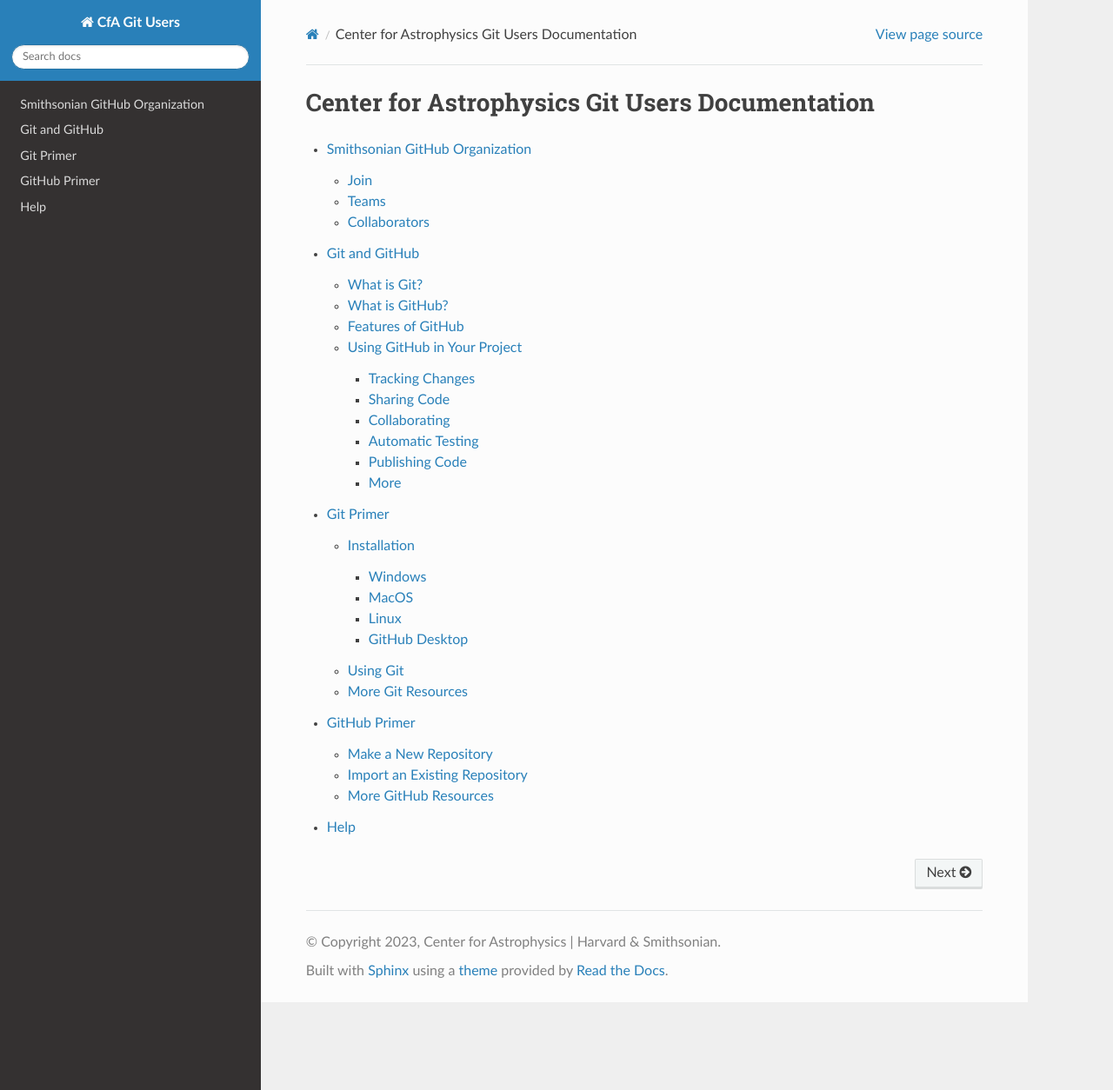
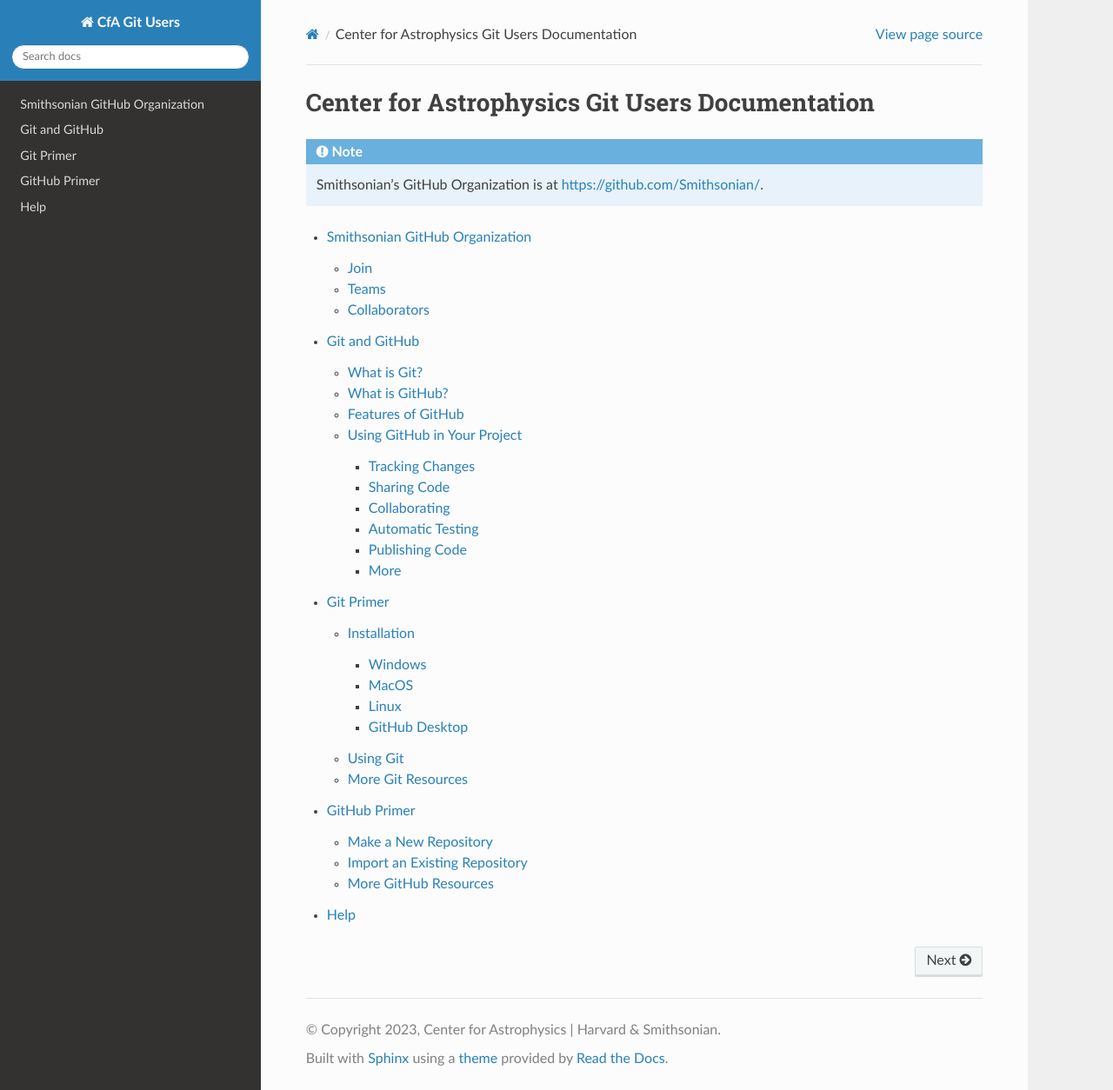
Before and after one commit to Smithsonian/cfa-git-users, a Sphinx documentation site: the page built from docs/index.rst, in a window 1280 px wide and 1254 px high. Shown: the whole window at 87% size. Built offline with Sphinx 7.4.7 and the Read the Docs theme 2.0.0, drawn with Linux system fonts in a browser that asks for light colours.

Commit message:
add note on front page

```diff
--- a/docs/index.rst
+++ b/docs/index.rst
@@ -6,6 +6,10 @@
 ***********************************************
 Center for Astrophysics Git Users Documentation
 ***********************************************
+.. note::
+
+   Smithsonian's GitHub Organization is at https://github.com/Smithsonian/.
+
 .. toctree::
 
    si-org
```
